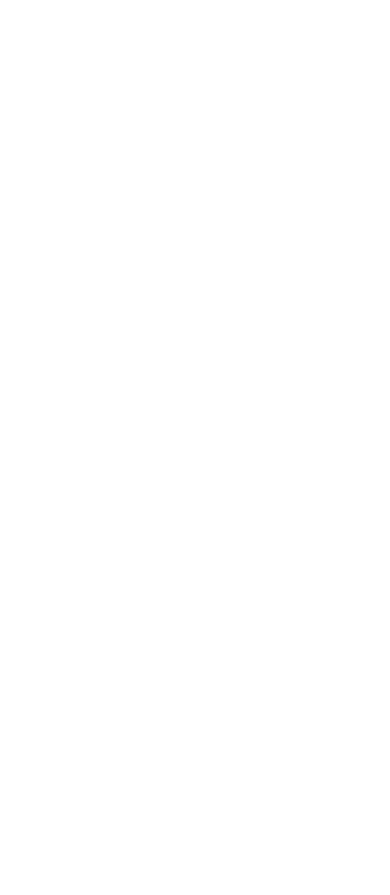
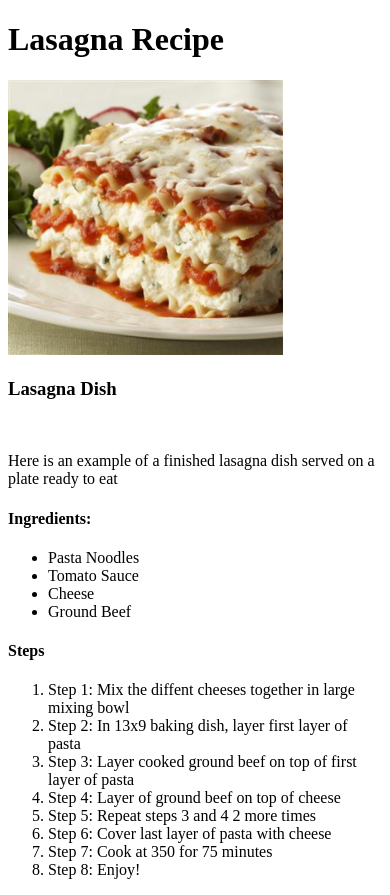
Before and after one commit to dylantrappm/odin-recipes, a plain HTML site: page recipes/lasagna.html in a window 390 px wide. Before the commit the page ends 844 px from the top, so only its background shows below. Drawn offline with Linux system fonts and the light colour scheme.

Commit message:
add recipes&images to hamburgers & lasangna html

```diff
--- a/recipes/lasagna.html
+++ b/recipes/lasagna.html
@@ -3,9 +3,41 @@
 <head>
     <meta charset="UTF-8">
     <meta name="viewport" content="width=device-width, initial-scale=1.0">
-    <title>Document</title>
+
+    <title>Lasagna Recipe Odin Project</title>
+
 </head>
 <body>
 
+    <h1>Lasagna Recipe</h1>
+    <img src="lasagna.jpg" alt="picture of lasagna on plate" height="275" width="275"></br>
+
+    <h3>Lasagna Dish</h3></br>
+
+    <p>Here is an example of a finished lasagna dish served on a plate ready to eat
+        </p>
+
+<h4>Ingredients:</h4>
+
+<ul>
+    <li>Pasta Noodles</li>
+    <li>Tomato Sauce</li>
+    <li>Cheese</li>
+    <li>Ground Beef</li>
+</ul>
+
+<h4>Steps</h4>
+
+<ol>
+<li>Step 1: Mix the diffent cheeses together in large mixing bowl</li>
+<li>Step 2: In 13x9 baking dish, layer first layer of pasta</li>
+<li>Step 3: Layer cooked ground beef on top of first layer of pasta</li>
+<li>Step 4: Layer of ground beef on top of cheese</li>
+<li>Step 5: Repeat steps 3 and 4 2 more times</li>
+<li>Step 6: Cover last layer of pasta with cheese</li>
+<li>Step 7: Cook at 350 for 75 minutes</li>
+<li>Step 8: Enjoy! </li>
+</ol>
+
 </body>
 </html>
```
Also changed, not shown: recipes/hamburgers.html (added, +37 -0 lines), recipes/hamburger.jpg (added), recipes/lasagna.jpg (added), recipes/tacos.html (added), recipes/tacos.jpg (added).
